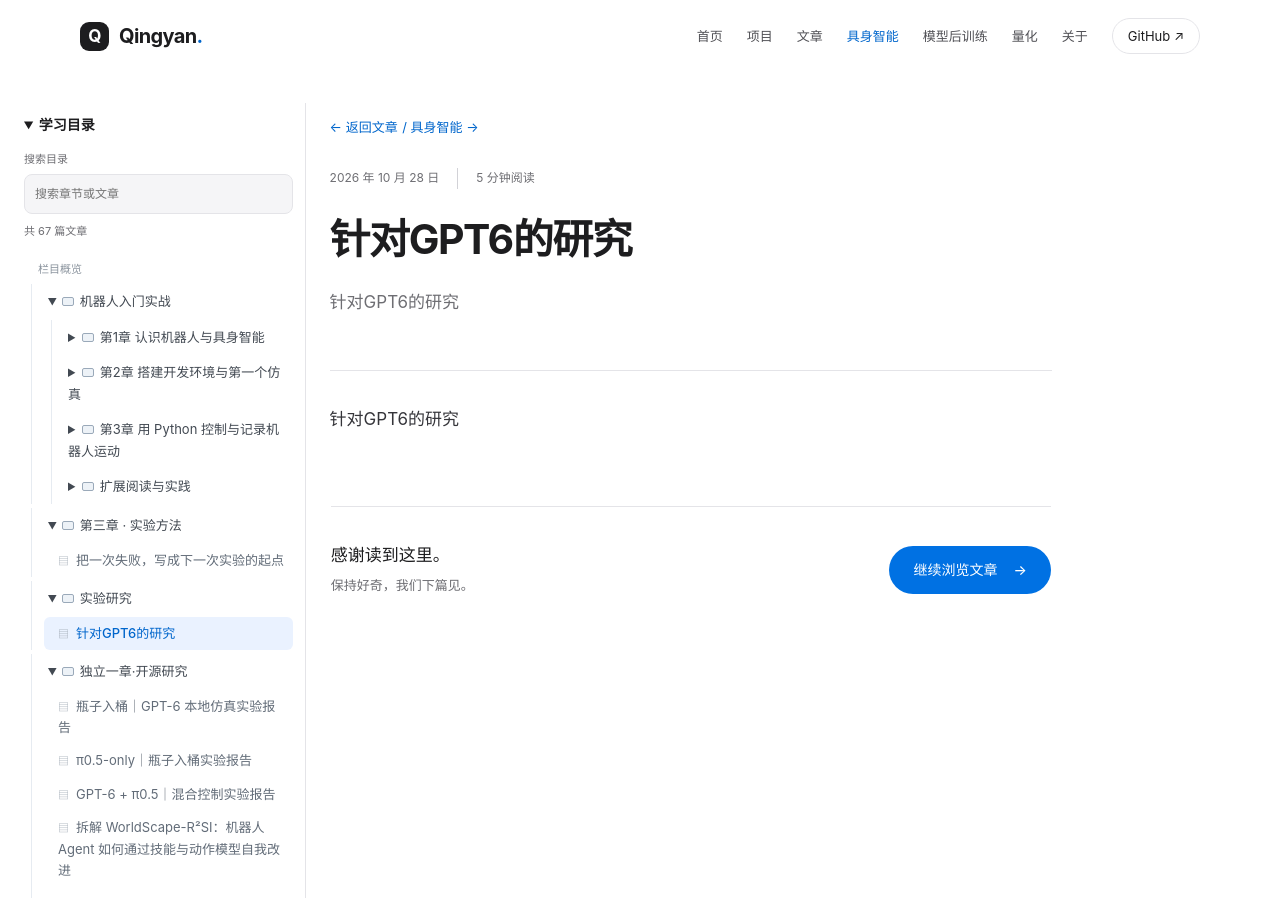
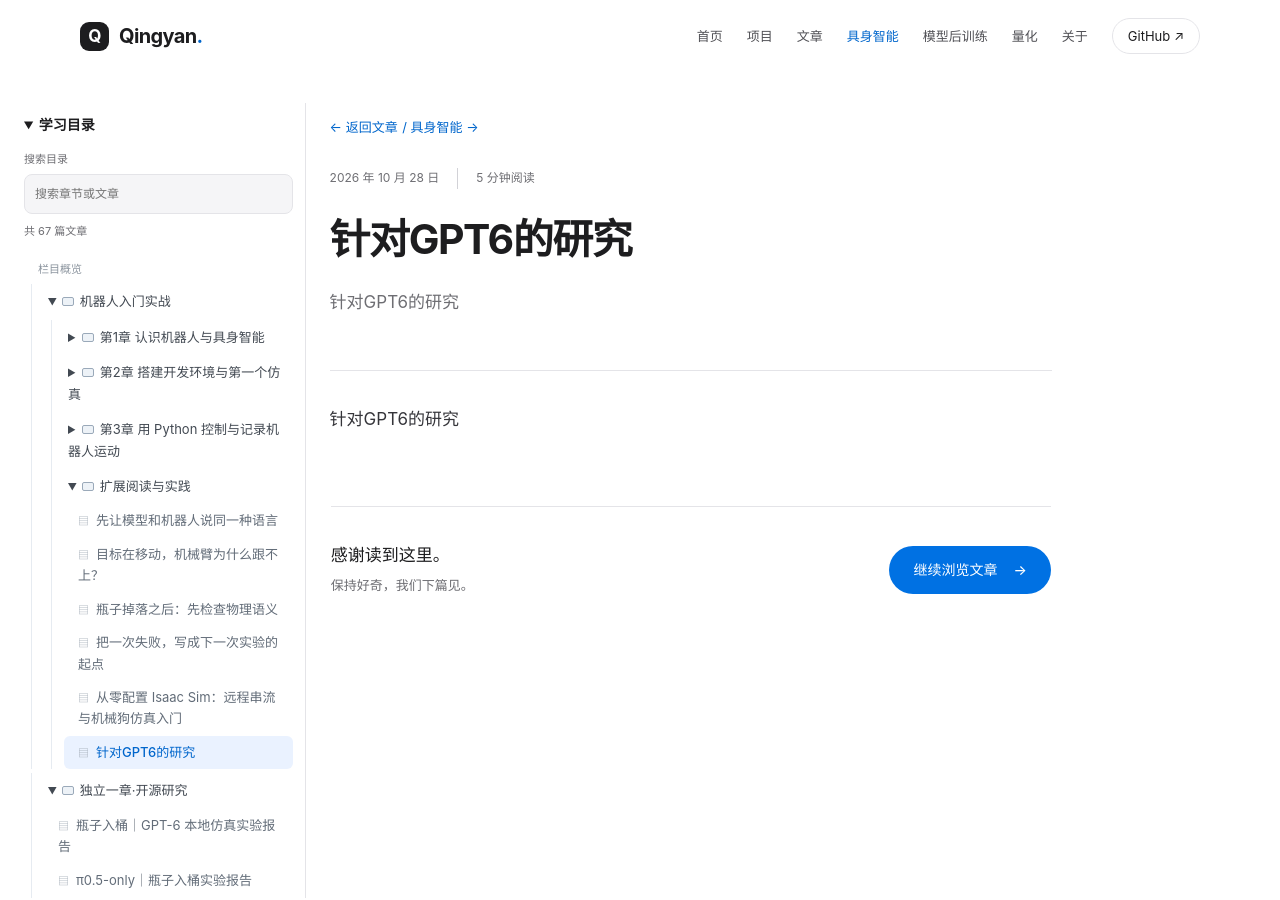
Before and after one commit to kenyon01/kenyon01.github.io, a Jekyll site: the page built from _posts/2026-10-28-针对gpt6的研究.md, in a window 1280 px wide and 900 px high. Built offline with Jekyll 4.4.1, drawn with Linux system fonts in a browser that asks for light colours.

Commit message:
Sync public articles

```diff
--- a/_posts/2026-10-27-robotics-experiment-notebook.md
+++ b/_posts/2026-10-27-robotics-experiment-notebook.md
@@ -10,9 +10,10 @@ tags:
 reading_time: 4
 published: true
 visibility: public
-chapter: chapter-b2be9421cd4f
+chapter: robotics-book-extras
 chapter_path:
-- 第三章 · 实验方法
+- 机器人入门实战
+- 扩展阅读与实践
 ---
 
 ## 记录的目标，是让下一步更清楚
--- a/_posts/2026-10-28-针对gpt6的研究.md
+++ b/_posts/2026-10-28-针对gpt6的研究.md
@@ -3,16 +3,17 @@ layout: post
 title: 针对GPT6的研究
 description: 针对GPT6的研究
 topic: robotics
-chapter_order: 1
+chapter_order: 60
 date: 2026-10-28
 published: true
 visibility: public
 tags: []
 reading_time: 5
 videos: []
-chapter: chapter-986dd74aa592
+chapter: robotics-book-extras
 chapter_path:
-- 实验研究
+- 机器人入门实战
+- 扩展阅读与实践
 ---
 
 针对GPT6的研究
```
Also changed, not shown: _chapters/chapter-986dd74aa592.md (deleted, +0 -11 lines), _chapters/chapter-b2be9421cd4f.md (deleted, +0 -11 lines).
